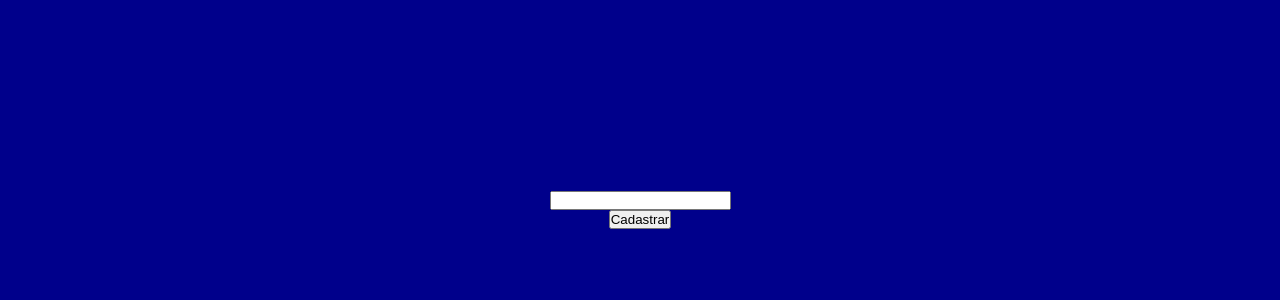
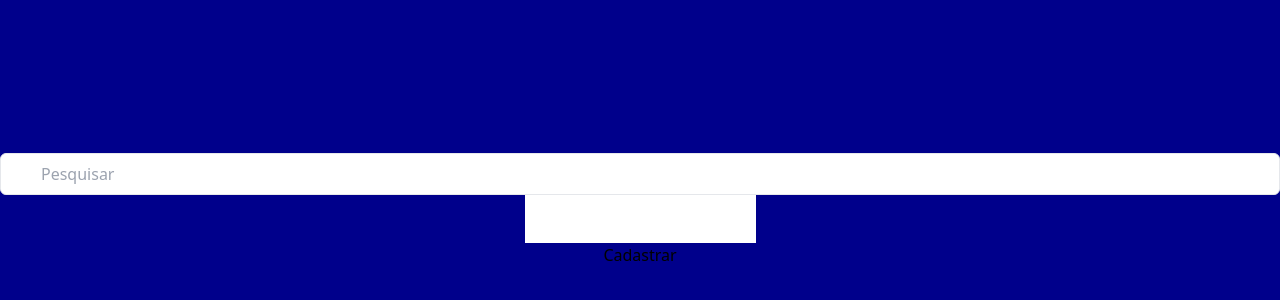
Before and after one commit to profLeonid/04-cadastrar-nome-maxsz06, a plain HTML site: page index.html in a window 1280 px wide. Shown: the part 190-490 px from the top of the page. Drawn offline with nearby package versions, Linux system fonts and the light colour scheme.

Commit message:
Import tailwind

```diff
--- a/index.html
+++ b/index.html
@@ -1,19 +1,30 @@
 <!DOCTYPE html>
-<html lang="en">
+<html lang="pt-br">
 
 <head>
     <meta charset="UTF-8">
     <meta name="viewport" content="width=device-width, initial-scale=1.0">
     <link rel="stylesheet" href="./style.css">
     <link rel="stylesheet" href="./reset.css">
+    <script src="https://cdn.tailwindcss.com"></script>
     <script src="./app.js" defer></script>
     <title>Cadastrar Nome</title>
 </head>
 <body>
 
+    <input
+    type="text"
+    placeholder="Pesquisar"
+    class="w-full pl-10 pr-4 py-2 border rounded-md focus:ring-2 focus:ring-blue-500 focus:outline-none"/>
+
+
     <input type="text" id="nome">
+    <input type="text" id="nome">
+
     <button id="cadastrar">Cadastrar</button>
+
     <div id="lista-nomes"></div>
+
 
 </body>
 </html>
```
